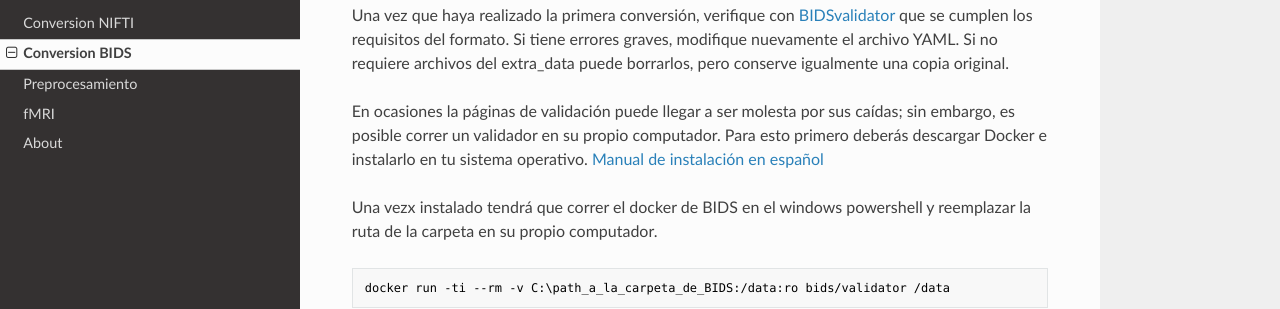
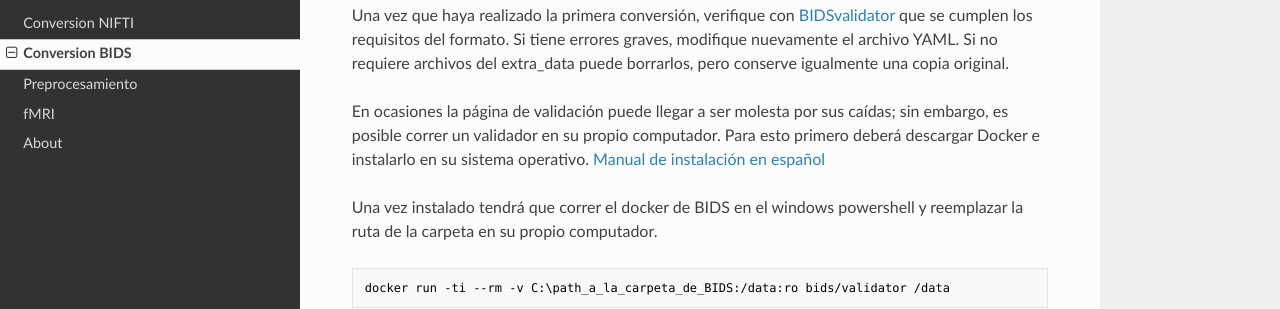
Before and after one commit to pabloreyesg/Scrips-to-MRI, an MkDocs documentation site: the page built from docs/BIDScon.md, in a window 1280 px wide and 900 px high, scrolled down 5635 px. Shown: the part 156-465 px from the top of the window. Built offline with MkDocs 1.6.1, drawn with Linux system fonts in a browser that asks for light colours; nearby versions of some CDN libraries.

Commit message:
Update BIDScon.md

```diff
--- a/docs/BIDScon.md
+++ b/docs/BIDScon.md
@@ -137,9 +137,9 @@ Ene estos casos, se recomienda que por cada fecha exista una sesión. Si este es
 
 Una vez que haya realizado la primera conversión, verifique con [BIDSvalidator](https://bids-standard.github.io/bids-validator/) que se cumplen los requisitos del formato. Si tiene errores graves, modifique nuevamente el archivo YAML. Si no requiere archivos del extra_data puede borrarlos, pero conserve igualmente una copia original.
 
-En ocasiones la páginas de validación puede llegar a ser molesta por sus caídas; sin embargo, es posible correr un validador en su propio computador. Para esto primero deberás descargar Docker e instalarlo en tu sistema operativo. [Manual de instalación en español](https://soportetic.net/como-instalar-docker-en-windows-10-home/)
+En ocasiones la página de validación puede llegar a ser molesta por sus caídas; sin embargo, es posible correr un validador en su propio computador. Para esto primero deberá descargar Docker e instalarlo en su sistema operativo. [Manual de instalación en español](https://soportetic.net/como-instalar-docker-en-windows-10-home/)
 
-Una vezx instalado tendrá que correr el docker de BIDS en el windows powershell y reemplazar la ruta de la carpeta en su propio computador.
+Una vez instalado tendrá que correr el docker de BIDS en el windows powershell y reemplazar la ruta de la carpeta en su propio computador.
 
 
 
```
